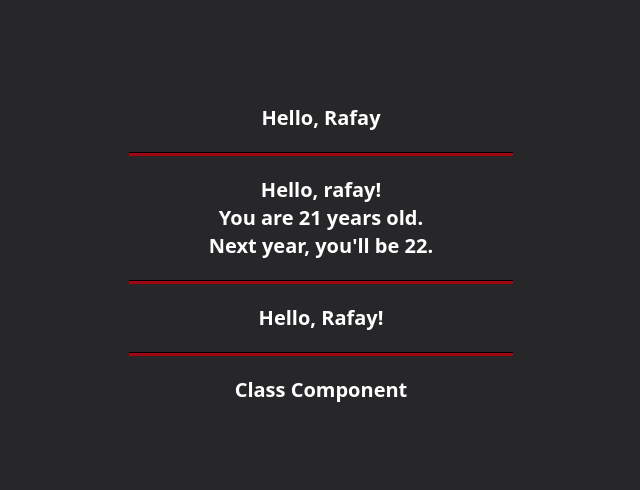
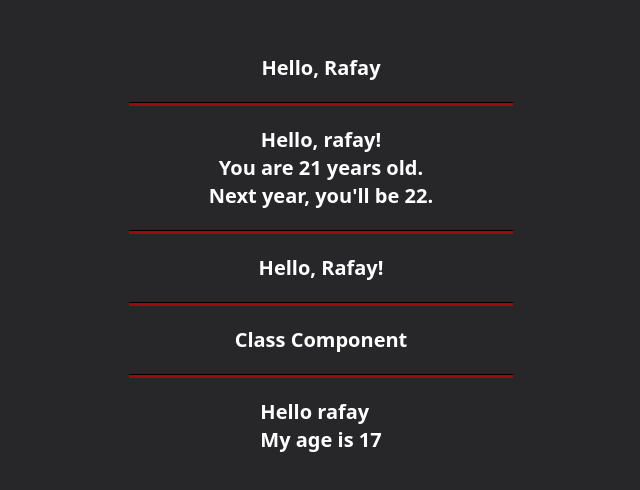
Before and after one commit to ExploitEngineer/React, a React (Vite) app in the folder React_v19.1/: page / in a window 1280 px wide. Shown: the part 146-636 px from the top of the page, without its empty margins (319-959 px from the left). Built offline with nearby package versions, Linux system fonts and the light colour scheme.

Commit message:
feat: add props, default props & prop types

```diff
--- a/React_v19.1/package.json
+++ b/React_v19.1/package.json
@@ -11,6 +11,7 @@
   },
   "dependencies": {
     "@tailwindcss/vite": "^4.1.10",
+    "prop-types": "^15.8.1",
     "react": "^19.1.0",
     "react-dom": "^19.1.0",
     "tailwindcss": "^4.1.10"
--- a/React_v19.1/src/App.jsx
+++ b/React_v19.1/src/App.jsx
@@ -2,6 +2,7 @@ import { JsxSyntax } from "./components/01-jsx-syntax";
 import { EmbeddingExpression } from "./components/02-embedding-expression";
 import { FunctionalComponents } from "./components/03-functional-components";
 import { ClassComponents } from "./components/04-class-components";
+import { Props } from "./components/05-props";
 
 export default function App() {
   return (
@@ -13,6 +14,8 @@ export default function App() {
       <FunctionalComponents />
       <hr className="h-1 my-5 bg-red-800 w-96" />
       <ClassComponents />
+      <hr className="h-1 my-5 bg-red-800 w-96" />
+      <Props name="rafay" />
     </div>
   );
 }
--- /dev/null
+++ b/React_v19.1/src/components/05-props.jsx
@@ -0,0 +1,16 @@
+// Props, Default Props & PropTypes
+import PropTypes from "prop-types";
+
+export function Props({ name = "guest", age = 17 }) {
+  return (
+    <div className="text-white text-xl font-bold">
+      <h1>Hello {name}</h1>
+      <h3>My age is {age}</h3>
+    </div>
+  );
+}
+
+Props.propTypes = {
+  name: PropTypes.string.isRequired,
+  age: PropTypes.number,
+};
```
Also changed, not shown: React_v19.1/react.txt, 1 other file (tests, documents, lock files or other folders).
